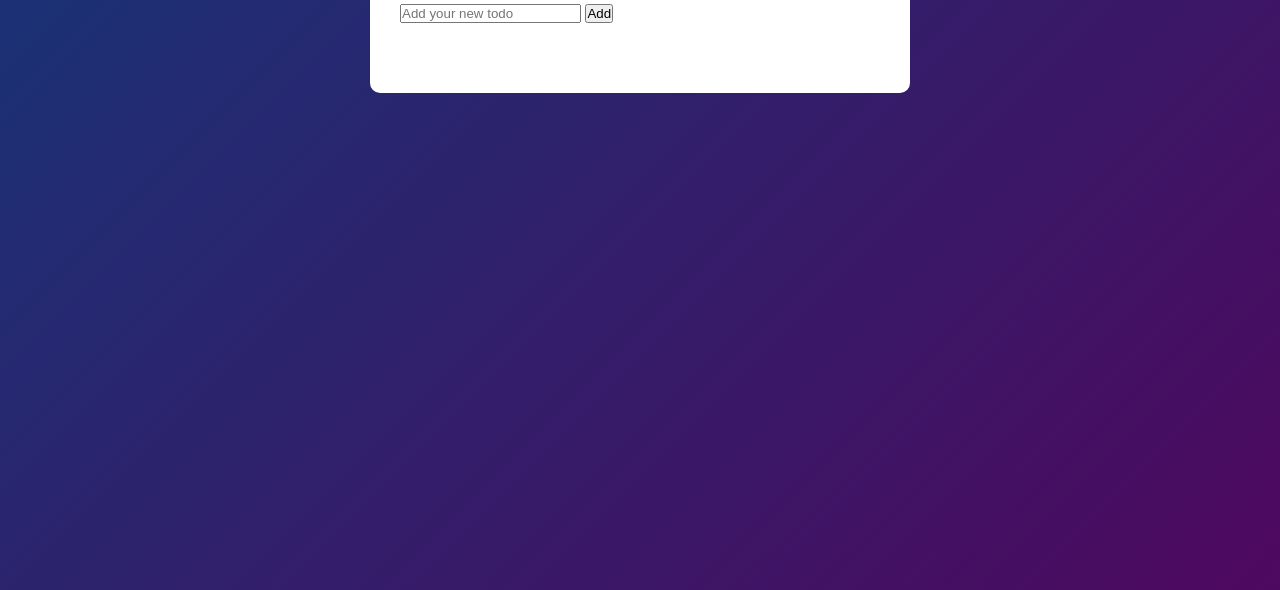
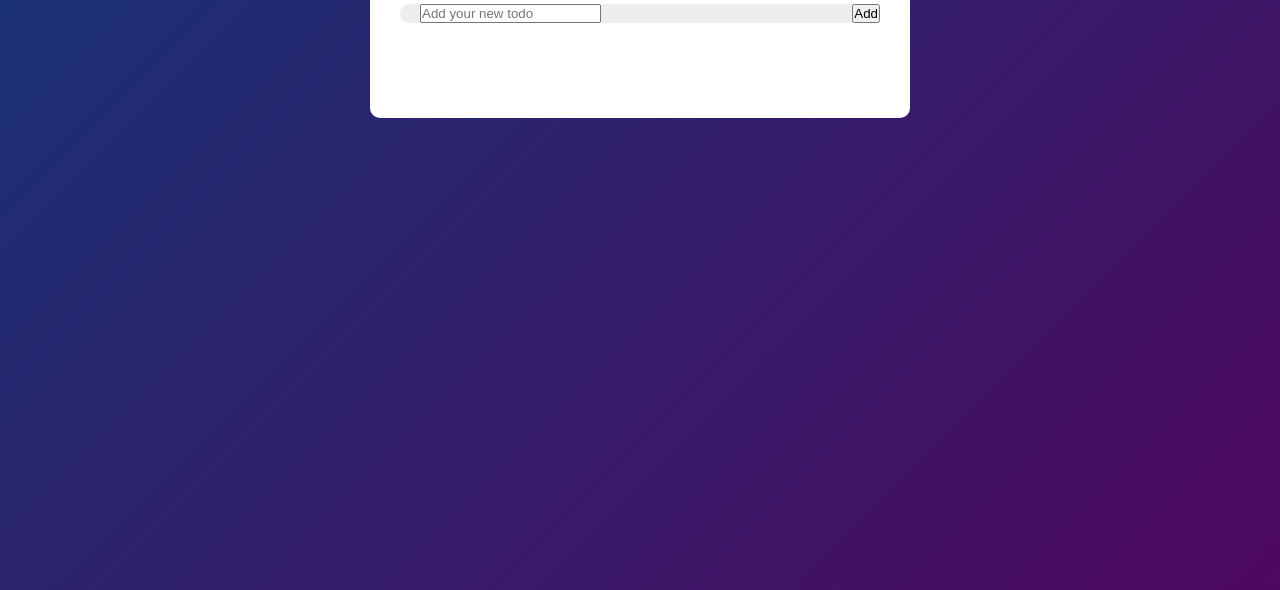
Before and after one commit to mohdb1lal/To-do, a plain HTML site: page index.html in a window 1280 px wide. Shown: the part 210-800 px from the top of the page. Drawn offline with Linux system fonts and the light colour scheme.

Commit message:
css for row class is added

```diff
--- a/styles.css
+++ b/styles.css
@@ -28,3 +28,12 @@
   width: 30px;
   margin-left: 10px;
 }
+.row {
+  display: flex;
+  align-items: center;
+  justify-content: space-between;
+  background: #edeef0;
+  border-radius: 30px;
+  padding-left: 20px;
+  margin-bottom: 25px;
+}
```
